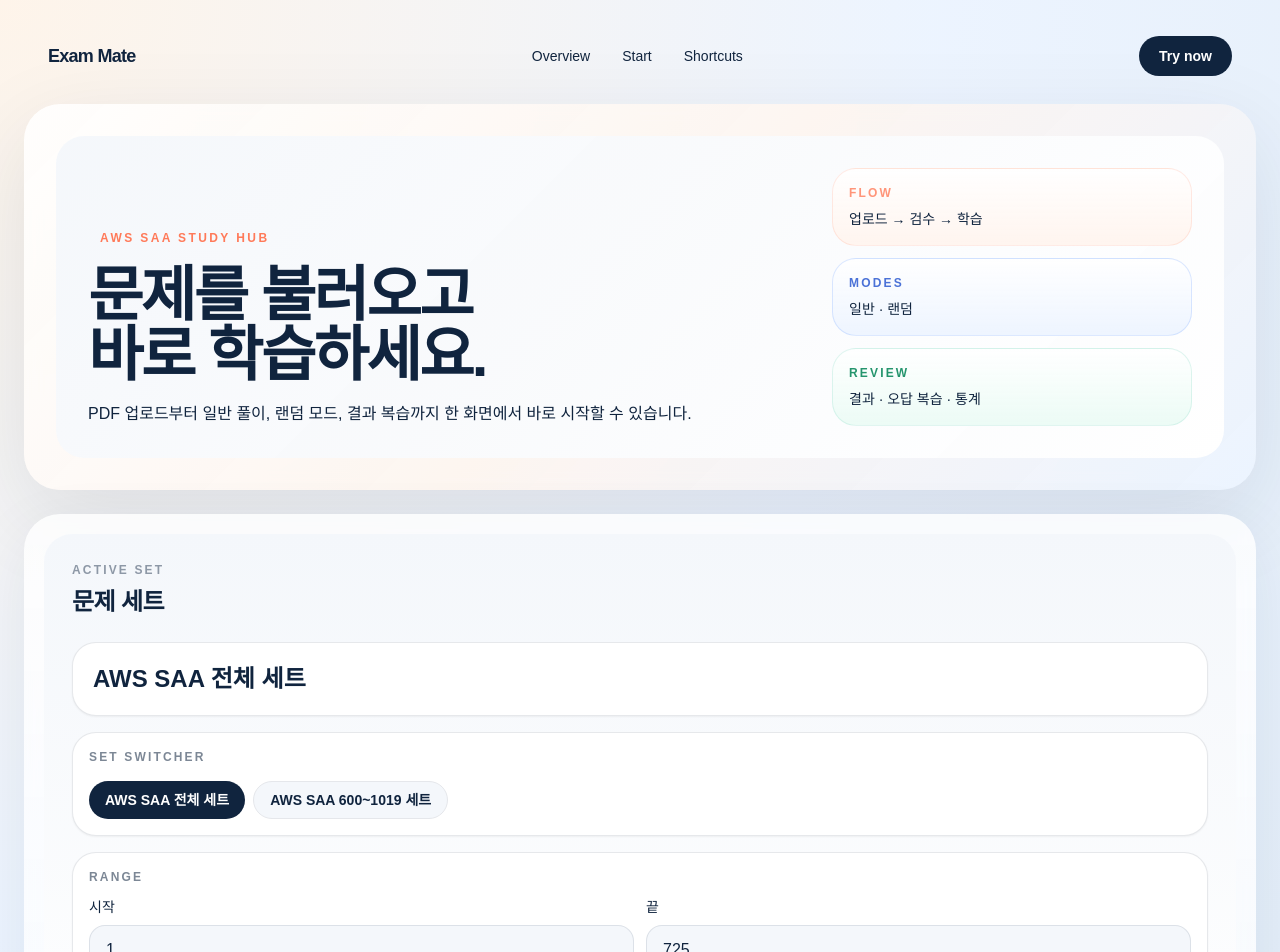
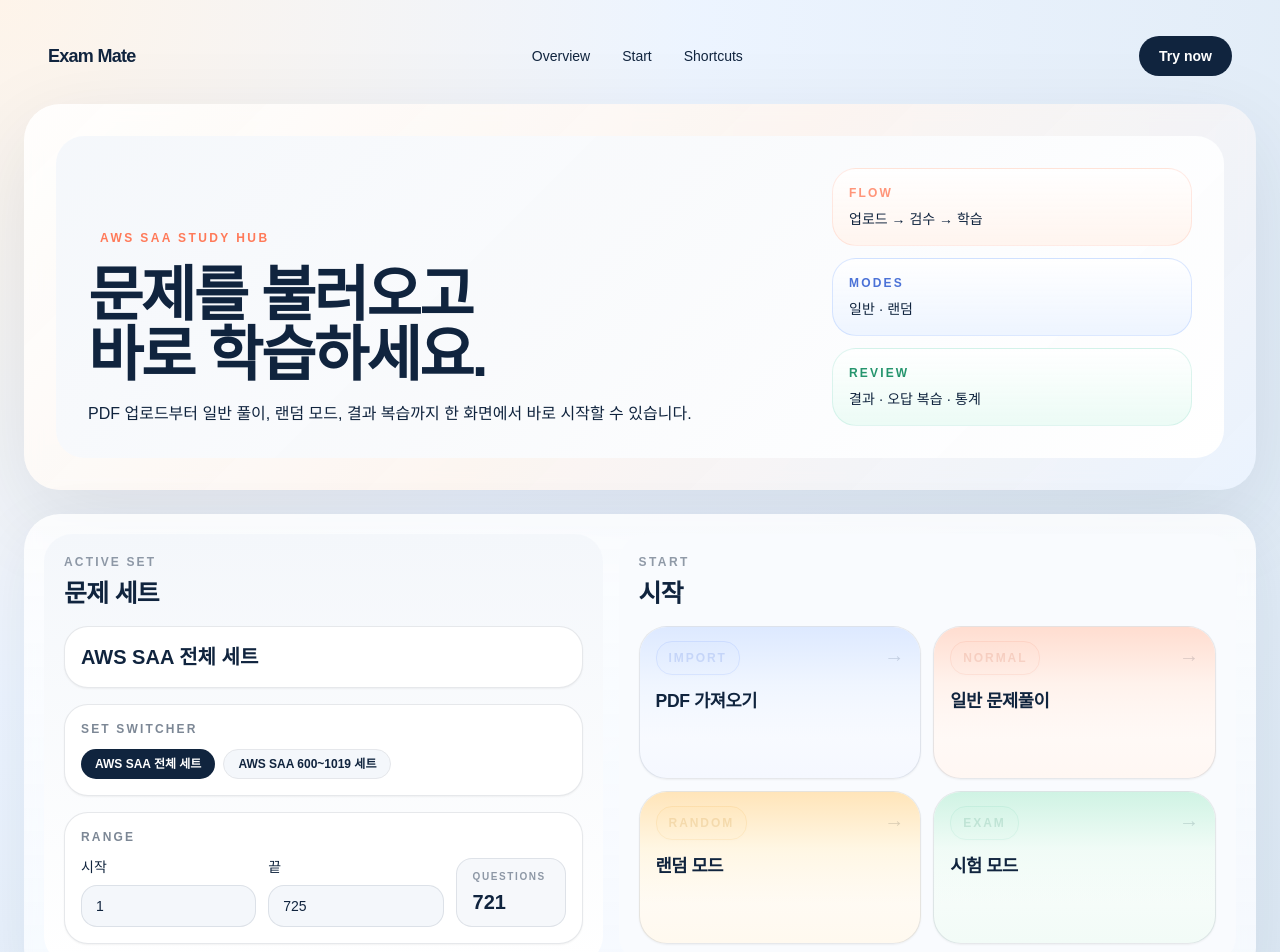
Before and after one commit to Kjjedd/exam-practice-app, a Next.js app: page / in a window 1280 px wide. Shown: the top 952 px of the page. Built offline with nearby package versions, Linux system fonts and the light colour scheme.

Commit message:
feat: tighten desktop home layout (#30)

```diff
--- a/components/home/ActiveQuestionSetSummary.tsx
+++ b/components/home/ActiveQuestionSetSummary.tsx
@@ -28,13 +28,13 @@ export function ActiveQuestionSetSummary({
   const hasActiveQuestionSet = activeQuestionSet !== null;
 
   return (
-    <section className="flex h-full flex-col rounded-[1.5rem] bg-[linear-gradient(180deg,_rgba(244,247,251,1),_rgba(255,255,255,1))] p-4 sm:rounded-[1.75rem] sm:p-7">
+    <section className="flex h-full flex-col rounded-[1.5rem] bg-[linear-gradient(180deg,_rgba(244,247,251,1),_rgba(255,255,255,1))] p-4 sm:rounded-[1.75rem] sm:p-7 xl:p-5">
       <div className="flex items-start justify-between gap-3 sm:gap-4">
         <div>
           <p className="text-xs font-semibold uppercase tracking-[0.18em] text-ink/45">
             Active Set
           </p>
-          <h2 className="mt-1.5 text-xl font-semibold tracking-tight text-ink sm:mt-2 sm:text-2xl">
+          <h2 className="mt-1.5 text-xl font-semibold tracking-tight text-ink sm:mt-2 sm:text-2xl xl:text-[1.55rem]">
             문제 세트
           </h2>
         </div>
@@ -49,14 +49,14 @@ export function ActiveQuestionSetSummary({
       ) : null}
 
       {isReady && hasActiveQuestionSet ? (
-        <div className="mt-4 flex flex-1 flex-col gap-3 sm:mt-6 sm:gap-4">
-          <div className="rounded-[1.25rem] border border-ink/10 bg-white px-4 py-4 shadow-sm sm:rounded-[1.5rem] sm:px-5 sm:py-5">
-            <h3 className="text-lg font-semibold text-ink sm:text-2xl">
+        <div className="mt-4 flex flex-1 flex-col gap-3 sm:mt-6 sm:gap-4 xl:mt-4">
+          <div className="rounded-[1.25rem] border border-ink/10 bg-white px-4 py-4 shadow-sm sm:rounded-[1.5rem] sm:px-5 sm:py-5 xl:px-4 xl:py-4">
+            <h3 className="text-lg font-semibold text-ink sm:text-2xl xl:text-xl">
               {activeQuestionSet.title}
             </h3>
           </div>
           {questionSetSummaries.length > 1 ? (
-            <div className="rounded-[1.25rem] border border-ink/10 bg-white px-4 py-4 shadow-sm sm:rounded-[1.5rem]">
+            <div className="rounded-[1.25rem] border border-ink/10 bg-white px-4 py-4 shadow-sm sm:rounded-[1.5rem] xl:px-4 xl:py-4">
               <div className="flex items-center justify-between gap-3">
                 <div>
                   <p className="text-xs font-semibold uppercase tracking-[0.18em] text-ink/55">
@@ -64,14 +64,14 @@ export function ActiveQuestionSetSummary({
                   </p>
                 </div>
               </div>
-              <div className="mt-4 flex flex-wrap gap-2">
+              <div className="mt-3 flex flex-wrap gap-2">
                 {questionSetSummaries.map((summary) => (
                   <button
                     key={summary.id}
                     type="button"
                     onClick={() => onSelectQuestionSet?.(summary.id)}
                     disabled={summary.isActive}
-                    className={`rounded-full px-3.5 py-2 text-xs font-semibold transition-colors sm:px-4 sm:text-sm ${
+                    className={`rounded-full px-3 py-1.5 text-[11px] font-semibold transition-colors sm:px-4 sm:text-sm xl:px-3.5 xl:py-1.5 xl:text-xs ${
                       summary.isActive
                         ? "cursor-default bg-ink text-white"
                         : "border border-ink/12 bg-mist text-ink hover:border-coral/30 hover:bg-white"
@@ -84,12 +84,14 @@ export function ActiveQuestionSetSummary({
             </div>
           ) : null}
           {isRangeSelectable ? (
-            <div className="rounded-[1.25rem] border border-ink/10 bg-white px-4 py-4 shadow-sm sm:rounded-[1.5rem]">
-              <div className="flex flex-col gap-3">
-                <p className="text-xs font-semibold uppercase tracking-[0.18em] text-ink/55">
-                  Range
-                </p>
-                <div className="grid gap-2 sm:grid-cols-2 sm:gap-3">
+            <div className="rounded-[1.25rem] border border-ink/10 bg-white px-4 py-4 shadow-sm sm:rounded-[1.5rem] xl:px-4 xl:py-4">
+              <div className="flex flex-col gap-3 xl:grid xl:grid-cols-[1fr_1fr_auto] xl:items-end xl:gap-3">
+                <div className="xl:col-span-3">
+                  <p className="text-xs font-semibold uppercase tracking-[0.18em] text-ink/55">
+                    Range
+                  </p>
+                </div>
+                <div className="grid gap-2 sm:grid-cols-2 sm:gap-3 xl:col-span-2 xl:w-full">
                   <label className="flex flex-col gap-2 text-sm font-medium text-ink/72">
                     시작
                     <input
@@ -99,7 +101,7 @@ export function ActiveQuestionSetSummary({
                       max={activeQuestionSet.maximumQuestionNumber ?? undefined}
                       value={rangeStartInput}
                       onChange={(event) => onChangeRangeStart?.(event.target.value)}
-                      className="rounded-2xl border border-ink/10 bg-mist px-4 py-3 text-sm text-ink outline-none transition-colors focus:border-coral/40 focus:bg-white sm:text-base"
+                      className="rounded-2xl border border-ink/10 bg-mist px-4 py-3 text-sm text-ink outline-none transition-colors focus:border-coral/40 focus:bg-white sm:text-base xl:px-3.5 xl:py-2.5 xl:text-sm"
                     />
                   </label>
                   <label className="flex flex-col gap-2 text-sm font-medium text-ink/72">
@@ -111,24 +113,26 @@ export function ActiveQuestionSetSummary({
                       max={activeQuestionSet.maximumQuestionNumber ?? undefined}
                       value={rangeEndInput}
                       onChange={(event) => onChangeRangeEnd?.(event.target.value)}
-                      className="rounded-2xl border border-ink/10 bg-mist px-4 py-3 text-sm text-ink outline-none transition-colors focus:border-coral/40 focus:bg-white sm:text-base"
+                      className="rounded-2xl border border-ink/10 bg-mist px-4 py-3 text-sm text-ink outline-none transition-colors focus:border-coral/40 focus:bg-white sm:text-base xl:px-3.5 xl:py-2.5 xl:text-sm"
                     />
                   </label>
                 </div>
+                <div className="rounded-[1rem] border border-ink/10 bg-mist/80 px-4 py-3 xl:min-w-[110px] xl:px-4 xl:py-2.5">
+                  <p className="text-[10px] font-semibold uppercase tracking-[0.16em] text-ink/45">
+                    Questions
+                  </p>
+                  <p className="mt-1 text-lg font-semibold text-ink xl:text-xl">
+                    {activeQuestionSet.questionCount}
+                  </p>
+                </div>
                 {rangeValidationMessage !== null ? (
-                  <p className="text-sm leading-6 text-[#b36926]">{rangeValidationMessage}</p>
+                  <p className="text-sm leading-6 text-[#b36926] xl:col-span-3">
+                    {rangeValidationMessage}
+                  </p>
                 ) : null}
               </div>
             </div>
           ) : null}
-          <div className="rounded-[1.25rem] border border-ink/10 bg-white px-4 py-4 shadow-sm sm:rounded-[1.5rem]">
-            <p className="text-xs font-semibold uppercase tracking-[0.18em] text-ink/55">
-              Questions
-            </p>
-            <p className="mt-1.5 text-xl font-semibold text-ink sm:mt-2 sm:text-2xl">
-              {activeQuestionSet.questionCount}
-            </p>
-          </div>
         </div>
       ) : null}
 
--- a/components/home/HomeEntrySection.tsx
+++ b/components/home/HomeEntrySection.tsx
@@ -320,7 +320,7 @@ export function HomeEntrySection() {
   );
 
   return (
-    <section className="flex flex-col gap-4 xl:gap-5">
+    <section className="grid gap-4 xl:grid-cols-[0.95fr_1.05fr] xl:items-start xl:gap-4">
       <ActiveQuestionSetSummary
         activeQuestionSet={state.activeQuestionSet}
         questionSetSummaries={state.questionSetSummaries}
--- a/components/home/PrimaryActions.tsx
+++ b/components/home/PrimaryActions.tsx
@@ -99,13 +99,15 @@ export function PrimaryActions({
   onClearResume
 }: PrimaryActionsProps) {
   return (
-    <section className="flex h-full flex-col rounded-[1.5rem] bg-[#f9fbfe] px-4 py-4 sm:rounded-[1.75rem] sm:px-6 sm:py-6">
-      <div className="mb-3 flex items-center justify-between gap-3 sm:mb-5 sm:gap-4">
+    <section className="flex h-full flex-col rounded-[1.5rem] bg-[#f9fbfe] px-4 py-4 sm:rounded-[1.75rem] sm:px-6 sm:py-6 xl:px-5 xl:py-5">
+      <div className="mb-3 flex items-center justify-between gap-3 sm:mb-5 sm:gap-4 xl:mb-4">
         <div>
           <p className="text-xs font-semibold uppercase tracking-[0.2em] text-ink/45">
             Start
           </p>
-          <h2 className="mt-1.5 text-xl font-semibold tracking-tight text-ink sm:mt-2 sm:text-2xl">시작</h2>
+          <h2 className="mt-1.5 text-xl font-semibold tracking-tight text-ink sm:mt-2 sm:text-2xl xl:text-[1.55rem]">
+            시작
+          </h2>
         </div>
       </div>
       {!hasActiveQuestionSet && isReady ? (
@@ -119,26 +121,30 @@ export function PrimaryActions({
         </div>
       ) : null}
       {resumeHref !== null && resumeQuestionNumber !== null ? (
-        <div className="mb-4 rounded-[1.25rem] border border-[#d8e4ff] bg-[#f2f6ff] px-4 py-4 sm:mb-5 sm:rounded-[1.5rem] sm:px-5 sm:py-5">
+        <div className="mb-4 rounded-[1.25rem] border border-[#d8e4ff] bg-[#f2f6ff] px-4 py-4 sm:mb-5 sm:rounded-[1.5rem] sm:px-5 sm:py-5 xl:px-4 xl:py-4">
           <div className="flex flex-col gap-4 sm:flex-row sm:items-center sm:justify-between">
             <div>
               <p className="text-xs font-semibold uppercase tracking-[0.18em] text-[#5273c9]">
                 Resume
               </p>
-              <h3 className="mt-1.5 text-base font-semibold text-ink sm:mt-2 sm:text-lg">이어풀기</h3>
-              <p className="mt-1.5 text-sm leading-5 text-ink/75 sm:mt-2 sm:leading-6 sm:text-base">{getResumeModeLabel(resumeMode)} {resumeQuestionNumber}번</p>
+              <h3 className="mt-1.5 text-base font-semibold text-ink sm:mt-2 sm:text-lg xl:text-base">
+                이어풀기
+              </h3>
+              <p className="mt-1.5 text-sm leading-5 text-ink/75 sm:mt-2 sm:leading-6 sm:text-base xl:text-sm">
+                {getResumeModeLabel(resumeMode)} {resumeQuestionNumber}번
+              </p>
             </div>
-            <div className="flex flex-col gap-3 sm:items-end">
+            <div className="flex flex-col gap-2.5 sm:items-end">
               <Link
                 href={resumeHref}
-                className="inline-flex items-center justify-center rounded-full bg-ink px-5 py-3 text-sm font-semibold text-white transition-colors hover:bg-ink/90"
+                className="inline-flex items-center justify-center rounded-full bg-ink px-4 py-2.5 text-sm font-semibold text-white transition-colors hover:bg-ink/90"
               >
                 이어 풀기
               </Link>
               {restartHref ? (
                 <Link
                   href={restartHref}
-                  className="inline-flex items-center justify-center rounded-full border border-ink/15 px-5 py-3 text-sm font-semibold text-ink transition-colors hover:border-ink/30 hover:bg-mist"
+                  className="inline-flex items-center justify-center rounded-full border border-ink/15 px-4 py-2.5 text-sm font-semibold text-ink transition-colors hover:border-ink/30 hover:bg-mist"
                 >
                   처음부터 다시 시작
                 </Link>
@@ -147,7 +153,7 @@ export function PrimaryActions({
                 <button
                   type="button"
                   onClick={onClearResume}
-                  className="inline-flex items-center justify-center rounded-full border border-rose-200 bg-white px-5 py-3 text-sm font-semibold text-rose-700 transition-colors hover:border-rose-300 hover:bg-rose-50"
+                  className="inline-flex items-center justify-center rounded-full border border-rose-200 bg-white px-4 py-2.5 text-sm font-semibold text-rose-700 transition-colors hover:border-rose-300 hover:bg-rose-50"
                 >
                   이어풀기 세션 삭제
                 </button>
@@ -156,7 +162,7 @@ export function PrimaryActions({
           </div>
         </div>
       ) : null}
-      <div className="grid flex-1 grid-cols-2 gap-3 sm:gap-4">
+      <div className="grid flex-1 grid-cols-2 gap-3 sm:gap-4 xl:gap-3">
         {primaryActions.map((action) => {
           const isDisabled =
             action.availability === "active-set"
@@ -183,7 +189,7 @@ export function PrimaryActions({
             return (
               <div
                 key={action.title}
-                className={`relative overflow-hidden rounded-[1.2rem] border border-ink/10 p-3.5 shadow-sm sm:rounded-[1.75rem] sm:p-5 ${action.panelClassName}`}
+                className={`relative overflow-hidden rounded-[1.2rem] border border-ink/10 p-3.5 shadow-sm sm:rounded-[1.75rem] sm:p-5 xl:px-4 xl:py-3.5 ${action.panelClassName}`}
               >
                 <div
                   className={`pointer-events-none absolute inset-x-0 top-0 h-20 bg-gradient-to-b opacity-80 sm:h-28 ${action.glowClassName}`}
@@ -193,11 +199,11 @@ export function PrimaryActions({
                     {action.badge}
                   </span>
                 </div>
-                <div className="relative mt-3 flex h-full min-h-[88px] flex-col justify-between sm:mt-5 sm:min-h-[132px]">
-                  <h3 className="max-w-[12rem] text-base font-semibold leading-6 tracking-tight text-ink sm:max-w-none sm:text-[1.45rem] sm:leading-8">
+                <div className="relative mt-3 flex h-full min-h-[88px] flex-col justify-between sm:mt-5 sm:min-h-[132px] xl:mt-3 xl:min-h-[74px]">
+                  <h3 className="max-w-[12rem] text-base font-semibold leading-6 tracking-tight text-ink sm:max-w-none sm:text-[1.45rem] sm:leading-8 xl:text-[1.1rem] xl:leading-7">
                     {action.title}
                   </h3>
-                  <div className="mt-auto pt-3 sm:pt-6">
+                  <div className="mt-auto pt-3 sm:pt-6 xl:pt-2">
                     <div className="rounded-[1rem] border border-dashed border-ink/10 bg-white/75 px-3 py-2 backdrop-blur sm:rounded-[1.25rem] sm:px-4 sm:py-3">
                       <span className="inline-flex rounded-full bg-mist px-2.5 py-1 text-[10px] font-semibold text-ink/48 sm:px-3 sm:text-xs">
                         {disabledText}
@@ -213,7 +219,7 @@ export function PrimaryActions({
             <Link
               key={action.title}
               href={resolvedHref}
-              className={`group relative overflow-hidden rounded-[1.2rem] border border-ink/10 p-3.5 shadow-sm transition-all hover:-translate-y-0.5 hover:border-ink/15 hover:shadow-[0_16px_36px_rgba(16,36,62,0.08)] sm:rounded-[1.75rem] sm:p-5 ${action.panelClassName}`}
+              className={`group relative overflow-hidden rounded-[1.2rem] border border-ink/10 p-3.5 shadow-sm transition-all hover:-translate-y-0.5 hover:border-ink/15 hover:shadow-[0_16px_36px_rgba(16,36,62,0.08)] sm:rounded-[1.75rem] sm:p-5 xl:px-4 xl:py-3.5 ${action.panelClassName}`}
             >
               <div
                 className={`pointer-events-none absolute inset-x-0 top-0 h-20 bg-gradient-to-b opacity-85 transition-opacity group-hover:opacity-100 sm:h-28 ${action.glowClassName}`}
@@ -228,11 +234,11 @@ export function PrimaryActions({
                   →
                 </span>
               </div>
-              <div className="relative mt-3 flex h-full min-h-[88px] flex-col justify-end sm:mt-6 sm:min-h-[132px]">
-                <h3 className="max-w-[12rem] text-base font-semibold leading-6 tracking-tight text-ink sm:max-w-none sm:text-[1.45rem] sm:leading-8">
+              <div className="relative mt-3 flex h-full min-h-[88px] flex-col justify-end sm:mt-6 sm:min-h-[132px] xl:mt-3 xl:min-h-[74px]">
+                <h3 className="max-w-[12rem] text-base font-semibold leading-6 tracking-tight text-ink sm:max-w-none sm:text-[1.45rem] sm:leading-8 xl:text-[1.1rem] xl:leading-7">
                   {action.title}
                 </h3>
-                <div className="mt-auto pt-2 sm:pt-6" />
+                <div className="mt-auto pt-2 sm:pt-6 xl:pt-2" />
               </div>
             </Link>
           );
```
Also changed, not shown: plans/feature-home-page/plan.md (+23 -0 lines).
